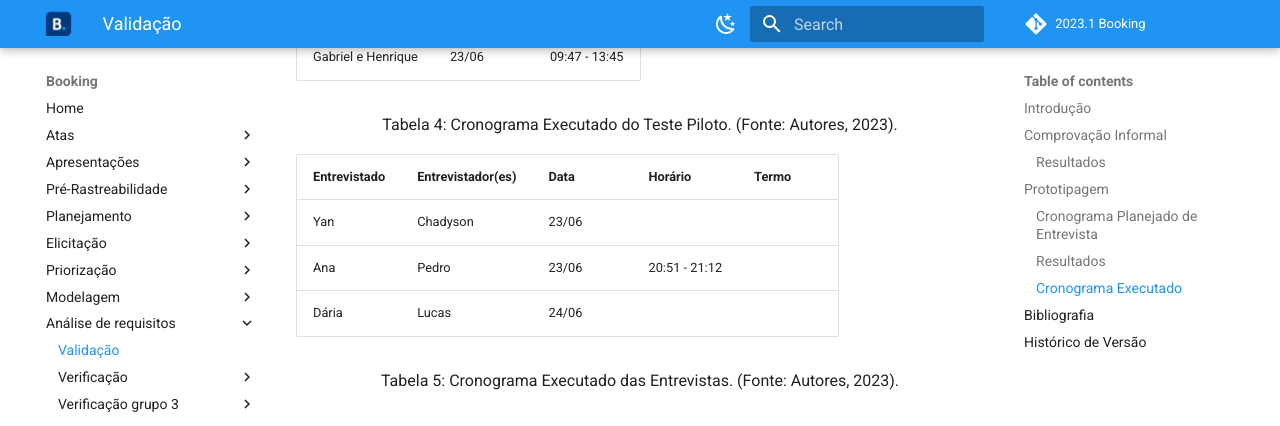
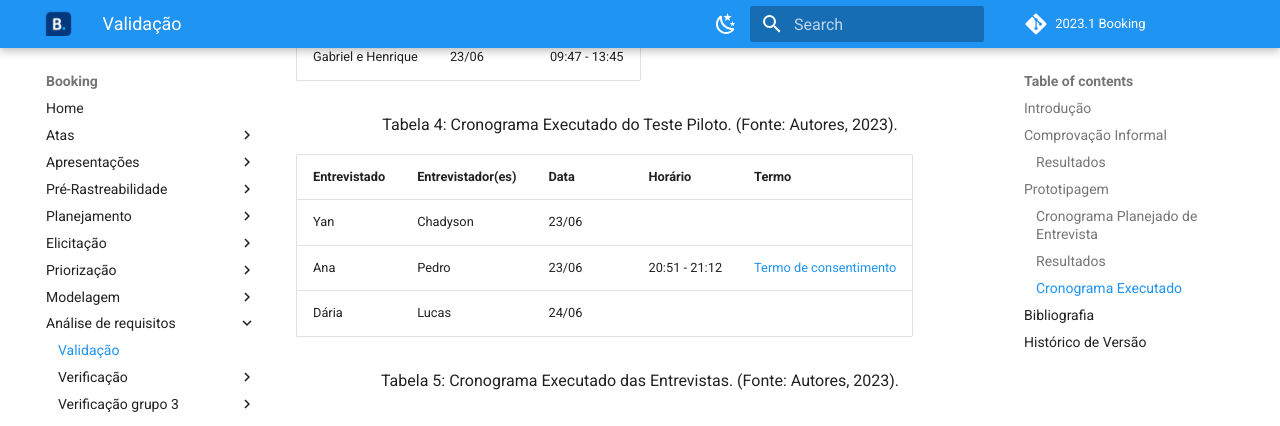
Before and after one commit to Requisitos-de-Software/2023.1-Booking, an MkDocs documentation site: the page built from docs/verificacaoGrupo/validacao.md, in a window 1280 px wide and 900 px high, scrolled down 4051 px. Shown: the top 426 px of the window. Built offline with MkDocs 1.6.1 and Material for MkDocs 9.7.7, drawn with Linux system fonts in a browser that asks for light colours; a script that is not in the unit is left out; comment, search, counter and statistics services are not loaded.

Commit message:
adicionando termo de consentimento da ana

```diff
--- a/docs/verificacaoGrupo/validacao.md
+++ b/docs/verificacaoGrupo/validacao.md
@@ -118,11 +118,11 @@ Video em desenvolvimento.......
 <p> Tabela 4: Cronograma Executado do Teste Piloto. (Fonte: Autores, 2023). </p>
 </div>
 
-| Entrevistado | Entrevistador(es) | Data  | Horário       | Termo |
-| ------------ | ----------------- | ----- | -------------- | ----- |
-| Yan          | Chadyson          | 23/06 |                |       |
-| Ana          | Pedro             | 23/06 | 20:51 - 21:12 |       |
-| Dária       | Lucas             | 24/06 |                |       |
+| Entrevistado | Entrevistador(es) | Data  | Horário       | Termo                    |
+| ------------ | ----------------- | ----- | -------------- | ------------------------ |
+| Yan          | Chadyson          | 23/06 |                |                          |
+| Ana          | Pedro             | 23/06 | 20:51 - 21:12 | [Termo de consentimento](../assets/pdfs/Termo_de_Consentimento_para_Entrevista_do_Prototipo_de_Alta_Fidelidade_assinado_assinado.pdf) |
+| Dária       | Lucas             | 24/06 |                |                          |
 
 <div style="text-align: center">
 <p> Tabela 5: Cronograma Executado das Entrevistas. (Fonte: Autores, 2023). </p>
```
Also changed, not shown: 1 other file.
